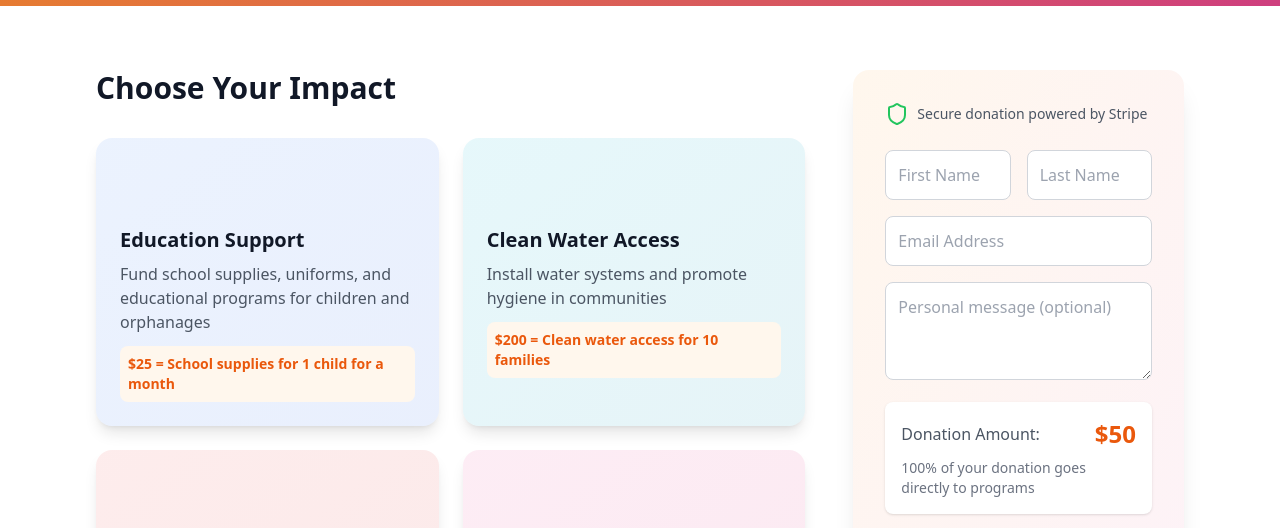
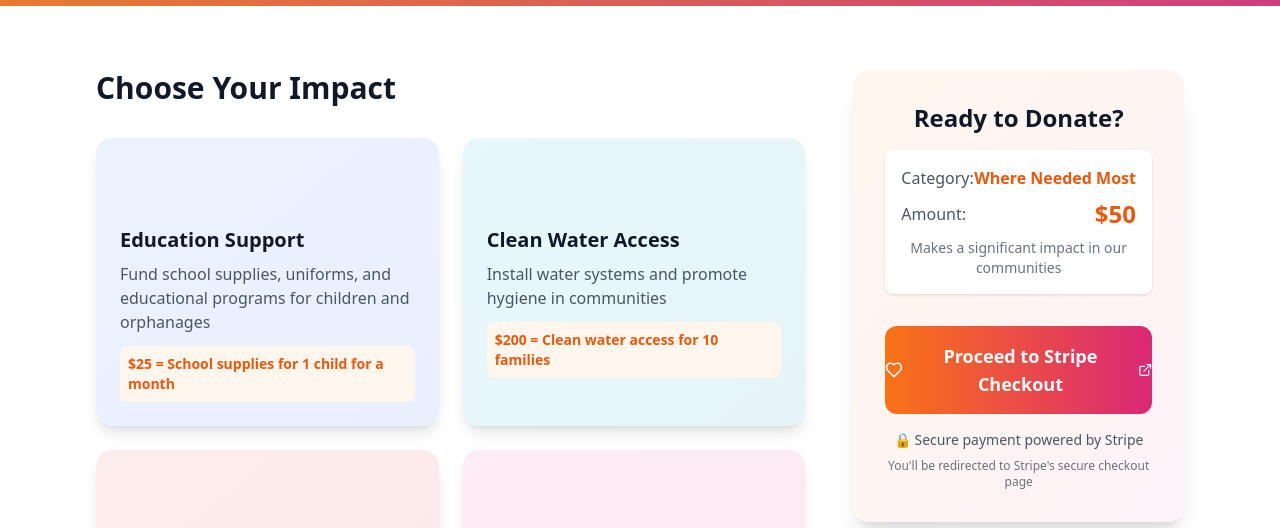
Before and after one commit to daniel-ayivor/donates_hub, a React (Vite) app: page /donate in a window 1280 px wide. Shown: the part 390-918 px from the top of the page. Built offline with nearby package versions, Linux system fonts and the light colour scheme; grey boxes are pictures that could not be loaded.

Commit message:
Update donation page to navigate to Stripe checkout

```diff
--- a/src/pages/Donate.tsx
+++ b/src/pages/Donate.tsx
@@ -1,17 +1,11 @@
 import React, { useState } from 'react';
 import { motion } from 'framer-motion';
-import { Heart, Shield, Gift, Users, GraduationCap, Building2, Stethoscope, Droplets } from 'lucide-react';
+import { Heart, Gift, Users, GraduationCap, Building2, Stethoscope, Droplets, ExternalLink } from 'lucide-react';
 
 const Donate = () => {
   const [selectedAmount, setSelectedAmount] = useState(50);
   const [customAmount, setCustomAmount] = useState('');
   const [selectedCategory, setSelectedCategory] = useState('general');
-  const [donorInfo, setDonorInfo] = useState({
-    firstName: '',
-    lastName: '',
-    email: '',
-    message: ''
-  });
 
   const donationCategories = [
     {
@@ -87,10 +81,18 @@ const Donate = () => {
     return 'Makes a significant impact in our communities';
   };
 
-  const handleDonate = (e: React.FormEvent) => {
-    e.preventDefault();
-    // Here you would integrate with Stripe or another payment processor
-    alert('Donation functionality would be integrated with Stripe here!');
+  const handleDonate = () => {
+    const amount = customAmount ? parseInt(customAmount) : selectedAmount;
+
+    // Create URL with donation details as query parameters
+    const stripeUrl = new URL('https://buy.stripe.com/test_4gM5kF1NAd2vfF83KU4Rq00');
+
+    // Add category and amount as metadata (you can process this in your Node.js backend)
+    stripeUrl.searchParams.append('client_reference_id', `${selectedCategory}_${amount}`);
+    stripeUrl.searchParams.append('prefilled_email', '');
+
+    // Navigate to Stripe checkout
+    window.open(stripeUrl.toString(), '_blank');
   };
 
   return (
@@ -217,78 +219,45 @@ const Donate = () => {
                 whileInView={{ y: 0, opacity: 1 }}
                 transition={{ duration: 0.8, delay: 0.2 }}
                 viewport={{ once: true }}
-                className="bg-gradient-to-br from-orange-50 to-pink-50 p-8 rounded-2xl shadow-xl sticky top-24"
+                className="bg-gradient-to-br from-orange-50 to-pink-50 p-8 rounded-2xl shadow-xl sticky top-24 text-center"
               >
-                <div className="flex items-center mb-6">
-                  <Shield className="h-6 w-6 text-green-500 mr-2" />
-                  <span className="text-sm text-gray-600">Secure donation powered by Stripe</span>
-                </div>
-
-                <form onSubmit={handleDonate} className="space-y-4">
-                  <div className="grid grid-cols-2 gap-4">
-                    <input
-                      type="text"
-                      placeholder="First Name"
-                      value={donorInfo.firstName}
-                      onChange={(e) => setDonorInfo({...donorInfo, firstName: e.target.value})}
-                      className="p-3 border border-gray-300 rounded-lg focus:border-orange-500 focus:ring focus:ring-orange-200"
-                      required
-                    />
-                    <input
-                      type="text"
-                      placeholder="Last Name"
-                      value={donorInfo.lastName}
-                      onChange={(e) => setDonorInfo({...donorInfo, lastName: e.target.value})}
-                      className="p-3 border border-gray-300 rounded-lg focus:border-orange-500 focus:ring focus:ring-orange-200"
-                      required
-                    />
-                  </div>
-
-                  <input
-                    type="email"
-                    placeholder="Email Address"
-                    value={donorInfo.email}
-                    onChange={(e) => setDonorInfo({...donorInfo, email: e.target.value})}
-                    className="w-full p-3 border border-gray-300 rounded-lg focus:border-orange-500 focus:ring focus:ring-orange-200"
-                    required
-                  />
-
-                  <textarea
-                    placeholder="Personal message (optional)"
-                    value={donorInfo.message}
-                    onChange={(e) => setDonorInfo({...donorInfo, message: e.target.value})}
-                    rows={3}
-                    className="w-full p-3 border border-gray-300 rounded-lg focus:border-orange-500 focus:ring focus:ring-orange-200"
-                  />
-
-                  <div className="bg-white p-4 rounded-lg shadow">
+                <div className="mb-8">
+                  <h3 className="text-2xl font-bold text-gray-900 mb-4">Ready to Donate?</h3>
+                  <div className="bg-white p-4 rounded-lg shadow mb-6">
                     <div className="flex justify-between items-center mb-2">
-                      <span className="text-gray-600">Donation Amount:</span>
+                      <span className="text-gray-600">Category:</span>
+                      <span className="font-semibold text-orange-600 capitalize">
+                        {donationCategories.find(cat => cat.id === selectedCategory)?.title}
+                      </span>
+                    </div>
+                    <div className="flex justify-between items-center mb-2">
+                      <span className="text-gray-600">Amount:</span>
                       <span className="text-2xl font-bold text-orange-600">
                         ${customAmount || selectedAmount}
                       </span>
                     </div>
-                    <div className="text-sm text-gray-500">
-                      100% of your donation goes directly to programs
+                    <div className="text-sm text-gray-500 mt-2">
+                      {getImpactMessage()}
                     </div>
                   </div>
+                </div>
 
-                  <button
-                    type="submit"
-                    className="w-full bg-gradient-to-r from-orange-500 to-pink-600 text-white py-4 rounded-xl font-bold text-lg hover:from-orange-600 hover:to-pink-700 transition-all duration-300 transform hover:scale-105 flex items-center justify-center"
-                  >
-                    <Heart className="mr-2 h-5 w-5" />
-                    Donate Now
-                  </button>
-                </form>
 
-                <div className="mt-6 text-center">
-                  <div className="flex items-center justify-center mb-2">
-                    <Gift className="h-5 w-5 text-orange-500 mr-2" />
-                    <span className="text-sm text-gray-600">Tax-deductible donation</span>
-                  </div>
+                <button
+                  onClick={handleDonate}
+                  className="w-full bg-gradient-to-r from-orange-500 to-pink-600 text-white py-4 rounded-xl font-bold text-lg hover:from-orange-600 hover:to-pink-700 transition-all duration-300 transform hover:scale-105 flex items-center justify-center mb-4"
+                >
+                  <Heart className="mr-2 h-5 w-5" />
+                  Proceed to Stripe Checkout
+                  <ExternalLink className="ml-2 h-4 w-4" />
+                </button>
+
+                <div className="text-center">
+                  <p className="text-sm text-gray-600 mb-2">
+                    🔒 Secure payment powered by Stripe
+                  </p>
                   <p className="text-xs text-gray-500">
-                    Receipt will be emailed to you for your records
+                    You'll be redirected to Stripe's secure checkout page
                   </p>
                 </div>
               </motion.div>
```
